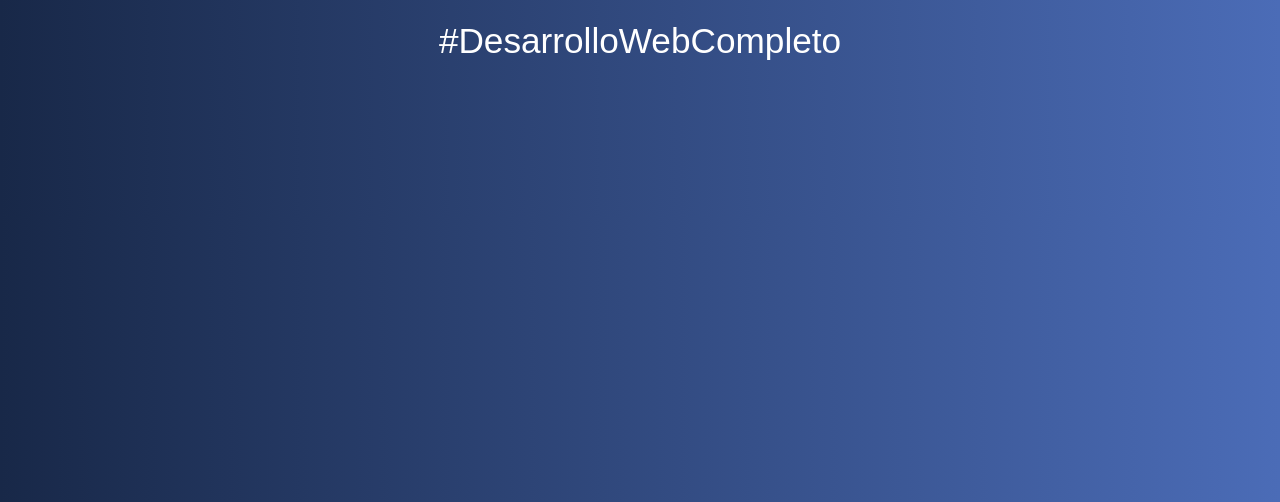
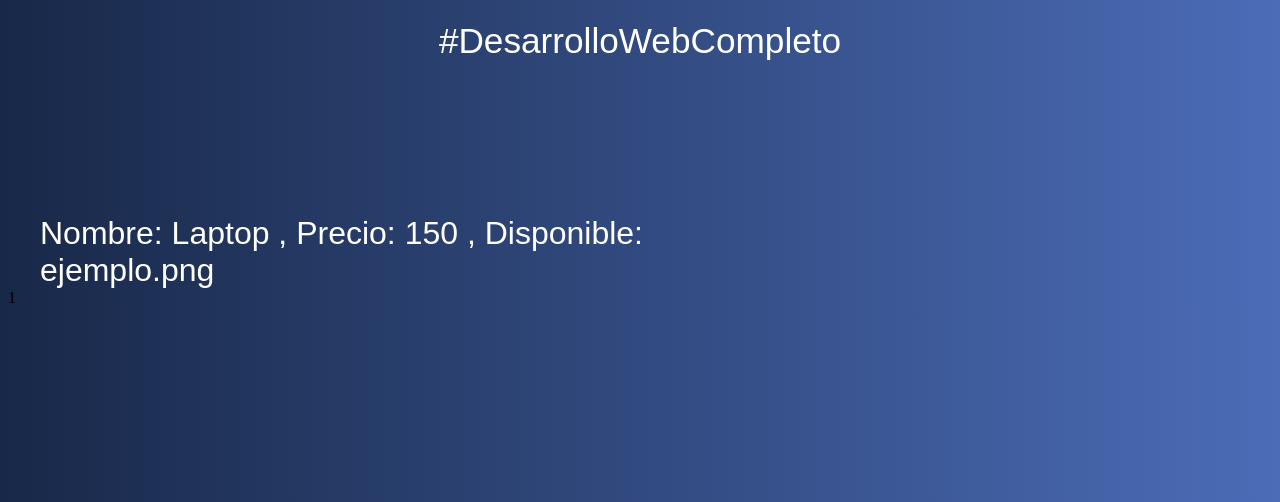
Before and after one commit to CarlosJCD/Curso-Web, a PHP site: page /03.php in a window 1280 px wide. Shown: the part 264-766 px from the top of the page. Run offline with PHP 8.4, Linux system fonts and the light colour scheme.

Commit message:
Video #349 - Sección #32 - Atributos y Metodos estaticos

```diff
--- a/Proyecto_13_Introduccion_a_POO/03.php
+++ b/Proyecto_13_Introduccion_a_POO/03.php
@@ -1,4 +1,45 @@
 <?php include 'includes/header.php';
 
+class Producto
+{
+
+    public static $imagen = "ejemplo.png";
+
+    public function __construct(private string $nombre, private float $precio, private bool $disponible)
+    {
+    }
+    public function toString()
+    {
+        echo "Nombre: $this->nombre , Precio: $this->precio , Disponible: $this->disponible <br>";
+    }
+    public function getNombre()
+    {
+        return $this->nombre;
+    }
+    public function getPrecio()
+    {
+        return $this->precio;
+    }
+    public function getDisponible()
+    {
+        return $this->disponible;
+    }
+    public function setNombre($nombre)
+    {
+        $this->nombre = $nombre;
+    }
+    public static function getImagen()
+    {
+        return self::$imagen;
+    }
+}
+
+$producto = new Producto("Laptop", 150.00, false);
+
+$producto->toString();
+
+echo Producto::getImagen(), "<br>";
+
+echo
 
 include 'includes/footer.php';
```
